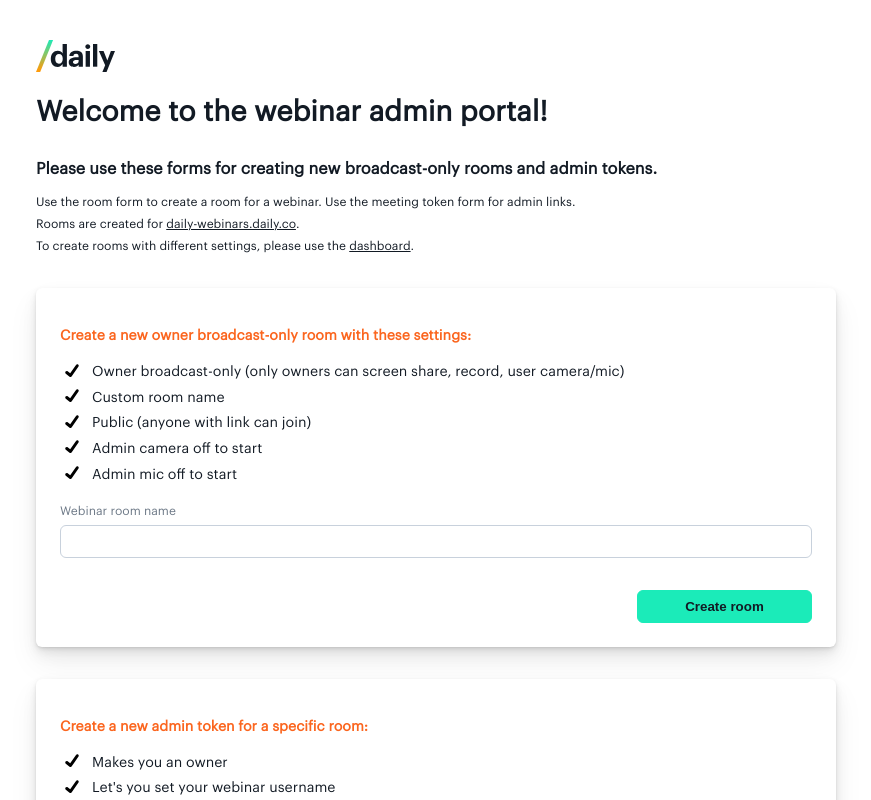
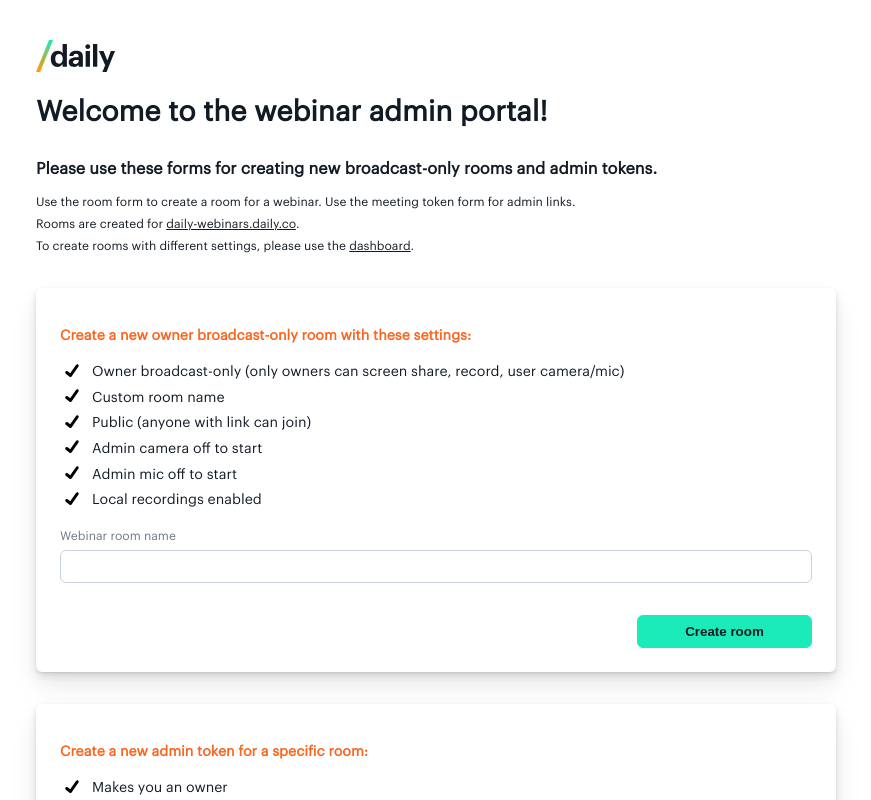
Before and after one commit to daily-demos/webinar-admin, a React (Create React App) app: page / in a window 1280 px wide. Shown: the top 800 px of the page, without its empty margins (204-1075 px from the left). Built offline with nearby package versions, Linux system fonts and the light colour scheme.

Commit message:
update list

```diff
--- a/src/components/RoomForm.jsx
+++ b/src/components/RoomForm.jsx
@@ -102,6 +102,10 @@
           <Icon src={checkmark} alt="checkmark" />
           <ListItemText>Admin mic off to start</ListItemText>
         </SettingsListItem>
+        <SettingsListItem>
+          <Icon src={checkmark} alt="checkmark" />
+          <ListItemText>Local recordings enabled</ListItemText>
+        </SettingsListItem>
       </SettingsList>
       <Label htmlFor="roomName">Webinar room name</Label>
       <Input ref={roomInputRef} id="roomName" type="text" required />
@@ -129,6 +133,10 @@
             label="Start with video off:"
             value={roomInfo?.config?.start_video_off.toString()}
           />
+          <Result
+            label="Local recordings enabled:"
+            value={roomInfo?.config?.enable_recording.toString()}
+          />
         </ResultsContainer>
       )}
     </Form>
```
